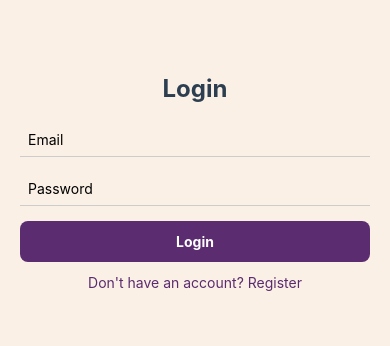
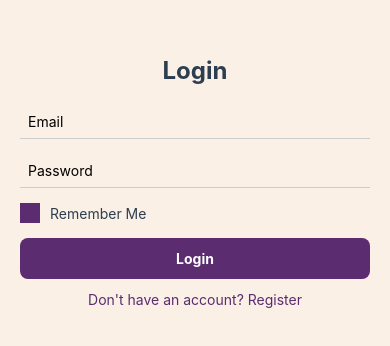
Before and after one commit to RussoPy/Ronbarber_front, a React Native app: screen / in a window 390 px wide. Shown: the part 240-586 px from the top of the page. Built offline with nearby package versions, Linux system fonts and the light colour scheme; no server answers.

Commit message:
login upt and checkbox remember me

```diff
--- a/App.js
+++ b/App.js
@@ -5,9 +5,9 @@ import {
   TouchableOpacity, ActivityIndicator
 } from 'react-native';
 import { GestureHandlerRootView } from 'react-native-gesture-handler';
-import { auth, database } from './firebaseConfig';
 import { onAuthStateChanged, signInWithEmailAndPassword, createUserWithEmailAndPassword, signOut } from 'firebase/auth';
 import { ref, set } from 'firebase/database';
+import { auth, database } from './firebaseConfig';
 import MainApp from './MainApp';
 
 export default function App() {
@@ -19,6 +19,7 @@ export default function App() {
   const [name, setName] = useState('');
   const [phone, setPhone] = useState('');
   const [confirmPhone, setConfirmPhone] = useState('');
+  const [rememberMe, setRememberMe] = useState(true);
 
   useEffect(() => {
     const unsubscribe = onAuthStateChanged(auth, (usr) => {
@@ -28,24 +29,58 @@ export default function App() {
     return unsubscribe;
   }, []);
 
+  const validatePhone = (number) => {
+    const regex = /^05\d{8}$/;
+    return regex.test(number);
+  };
+
   const handleAuth = async () => {
-    if (isRegistering && phone !== confirmPhone) {
-      Alert.alert("Error", "Phone numbers do not match.");
+    if (!email || !password) {
+      Alert.alert("Error", "Email and password are required.");
       return;
     }
 
-    try {
-      if (isRegistering) {
+    if (isRegistering) {
+      if (password.length < 6) {
+        Alert.alert("Error", "Password must be at least 6 characters.");
+        return;
+      }
+
+      if (!validatePhone(phone)) {
+        Alert.alert("Error", "Phone number must be Israeli format like 0541234567.");
+        return;
+      }
+
+      if (phone !== confirmPhone) {
+        Alert.alert("Error", "Phone numbers do not match.");
+        return;
+      }
+
+      if (!name) {
+        Alert.alert("Error", "Name is required.");
+        return;
+      }
+
+      try {
         const userCredential = await createUserWithEmailAndPassword(auth, email, password);
         await set(ref(database, `users/${userCredential.user.uid}/info`), {
+          name,
           email,
           phone
         });
-      } else {
+      } catch (err) {
+        if (err.code === 'auth/email-already-in-use') {
+          Alert.alert("Error", "This email is already in use.");
+        } else {
+          Alert.alert("Auth Error", err.message);
+        }
+      }
+    } else {
+      try {
         await signInWithEmailAndPassword(auth, email, password);
+      } catch (err) {
+        Alert.alert("Login Error", err.message);
       }
-    } catch (err) {
-      Alert.alert("Auth Error", err.message);
     }
   };
 
@@ -56,7 +91,7 @@ export default function App() {
   if (!user) {
     return (
       <GestureHandlerRootView style={styles.container}>
-        <Text style={styles.title}>Login</Text>
+        <Text style={styles.title}>{isRegistering ? "Register" : "Login"}</Text>
 
         <TextInput
           style={styles.input}
@@ -66,6 +101,7 @@ export default function App() {
           keyboardType="email-address"
           autoCapitalize="none"
         />
+
         <TextInput
           style={styles.input}
           placeholder="Password"
@@ -78,11 +114,19 @@ export default function App() {
           <>
             <TextInput
               style={styles.input}
+              placeholder="Full Name"
+              onChangeText={setName}
+              value={name}
+            />
+
+            <TextInput
+              style={styles.input}
               placeholder="Phone number (e.g., 0541234567)"
               onChangeText={setPhone}
               value={phone}
               keyboardType="phone-pad"
             />
+
             <TextInput
               style={styles.input}
               placeholder="Confirm phone number"
@@ -92,6 +136,12 @@ export default function App() {
             />
           </>
         )}
+
+        {/* ✅ Remember Me Custom Checkbox */}
+        <TouchableOpacity onPress={() => setRememberMe(!rememberMe)} style={styles.checkboxContainer}>
+        <View style={[styles.checkbox, rememberMe && styles.checkboxChecked]} />
+          <Text style={styles.checkboxLabel}>Remember Me</Text>
+        </TouchableOpacity>
 
         <TouchableOpacity style={styles.button} onPress={handleAuth}>
           <Text style={styles.buttonText}>{isRegistering ? "Register" : "Login"}</Text>
@@ -115,5 +165,20 @@ const styles = StyleSheet.create({
   input: { borderBottomWidth: 1, marginBottom: 15, padding: 8, borderColor: '#ccc' },
   button: { backgroundColor: '#5B2C6F', padding: 12, borderRadius: 8, alignItems: 'center' },
   buttonText: { color: '#fff', fontWeight: 'bold' },
-  switch: { marginTop: 12, textAlign: 'center', color: '#5B2C6F' }
+  switch: { marginTop: 12, textAlign: 'center', color: '#5B2C6F' },
+  checkboxContainer: { flexDirection: 'row', alignItems: 'center', marginBottom: 15 },
+  checkbox: {
+    height: 20,
+    width: 20,
+    borderWidth: 1,
+    borderColor: '#5B2C6F',
+    alignItems: 'center',
+    justifyContent: 'center',
+    marginRight: 10,
+    backgroundColor: 'white',
+  },
+  checkboxChecked: {
+    backgroundColor: '#5B2C6F',
+  },
+  checkboxLabel: { color: '#2C3E50' },
 });
--- a/BarberApp.js
+++ b/BarberApp.js
@@ -328,7 +328,9 @@ export default function BarberApp({ user, username }) {
   );
 }
 
+
 const styles = StyleSheet.create({
+
   container: { padding: 20, flex: 1, backgroundColor: '#FAF0E6' },
   header: { fontSize: 24, fontWeight: 'bold', textAlign: 'left', color: '#2C3E50', marginBottom: 25, marginTop: 25 },
   subHeader: { fontSize: 20, fontWeight: 'bold', marginTop: 20, color: '#2C3E50', marginBottom: 10 },
--- a/firebaseConfig.js
+++ b/firebaseConfig.js
@@ -1,6 +1,8 @@
-import { initializeApp, getApps } from 'firebase/app';
+import { initializeApp } from 'firebase/app';
 import { getDatabase } from 'firebase/database';
-import { getAuth } from 'firebase/auth';
+import { initializeAuth, getReactNativePersistence } from 'firebase/auth';
+import AsyncStorage from '@react-native-async-storage/async-storage';
+
 
 const firebaseConfig = {
   apiKey: "AIzaSyBH_p93NrW2ntd8sRIYjtOiSgvzskEhLM4",
@@ -12,9 +14,12 @@ const firebaseConfig = {
   appId: "1:118453251420:web:9130e6c36fd276751e2599"
 };
 
-const app = getApps().length === 0 ? initializeApp(firebaseConfig) : getApps()[0];
+const app = initializeApp(firebaseConfig);
+
+const auth = initializeAuth(app, {
+  persistence: getReactNativePersistence(AsyncStorage),
+});
 
 const database = getDatabase(app);
-const auth = getAuth(app);
 
-export { database, auth };
+export { auth, database };
--- a/package.json
+++ b/package.json
@@ -10,9 +10,12 @@
   },
   "dependencies": {
     "@expo/metro-runtime": "~4.0.1",
+    "@react-native-async-storage/async-storage": "1.23.1",
+    "@react-native-community/checkbox": "^0.5.17",
     "@react-native-community/datetimepicker": "^8.2.0",
     "@react-native-firebase/app": "^21.13.0",
     "@react-native-firebase/auth": "^21.13.0",
+    "bootstrap": "^5.3.5",
     "expo": "~52.0.41",
     "expo-contacts": "~14.0.5",
     "expo-status-bar": "~2.0.1",
```
Also changed, not shown: 1 other file (tests, documents, lock files or other folders). Lines whose indentation alone changed are shown as unchanged.
